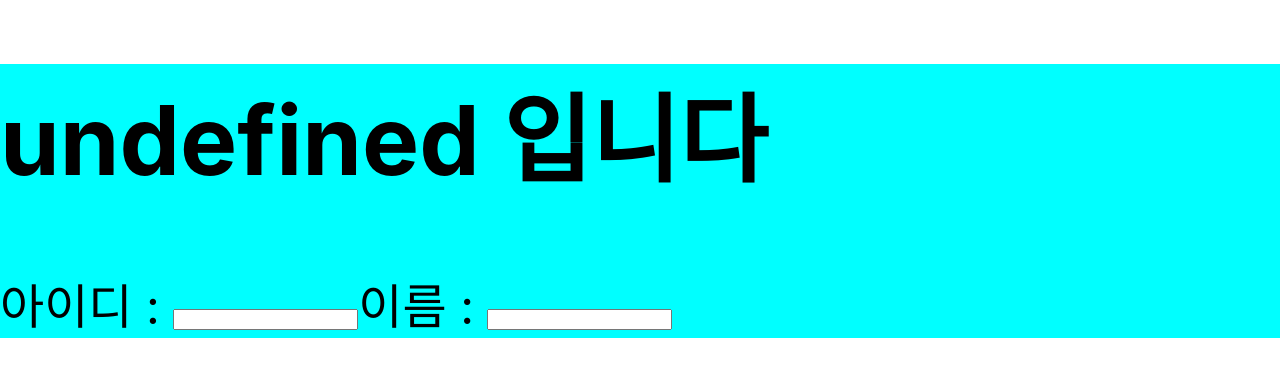
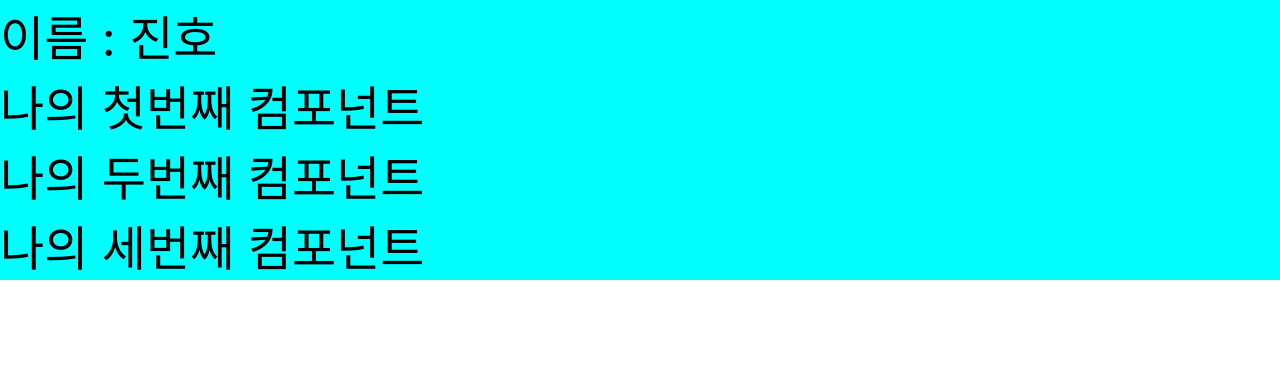
Before and after one commit to Hogrii/Douzone_React, a React (Create React App) app in the folder hello-app/: page / in a window 1280 px wide. Shown: the top 376 px of the page. Built offline with nearby package versions, Linux system fonts and the light colour scheme.

Commit message:
컴포넌트 import

```diff
--- /dev/null
+++ b/hello-app/src/App3.js
@@ -0,0 +1,48 @@
+import { Component } from 'react';
+import './App.css';
+/*
+import MyComponent from './comp/MyComponent';
+import MyComponent2 from './comp/MyComponent2';
+import MyComponent3 from './comp/MyComponent3';
+*/
+// 여러 개의 파일을 import할 경우 묶어서 할 수 있다
+import { MyComponent, MyComponent2, MyComponent3 } from './comp';
+
+// export { MyComponent }; // export를 이렇게 했다면
+// import { MyComponent } from './comp/MyComponent';
+
+class App3 extends Component {
+  // name = ''; // 멤버 변수
+  render() {
+    const name = '진호'; // 지역 변수
+    return (
+      /*
+        // 멤버 변수 접근
+        <div className="react">
+            이름 : {this.name}
+            <MyComponent />
+            <MyComponent2 />
+            <MyComponent3 />
+        </div>
+      */
+
+      // 지역 변수 접근
+
+      <div className="react">
+        이름 : {name}
+        <MyComponent />
+        <MyComponent2 />
+        <MyComponent3 />
+      </div>
+    );
+  }
+}
+
+/*
+function App3() {
+    const name = '홍길동';
+    return <div className="react">{name}</div>;
+}
+ */
+
+export default App3;
--- /dev/null
+++ b/hello-app/src/comp/MyComponent.js
@@ -0,0 +1,12 @@
+import React, { Component } from 'react';
+
+class MyComponent extends Component {
+  render() {
+    return <div>나의 첫번째 컴포넌트</div>;
+  }
+}
+
+// 외부에서 사용시키기 위해 반드시 export를 시켜줘야 한다
+export default MyComponent;
+// export { MyComponent }; // 이렇게 써도 된다(default 안쓸거면)
+// export { MyComponent as ErrorPage }; -> 별명도 지어줄 수 있음
--- /dev/null
+++ b/hello-app/src/comp/MyComponent2.js
@@ -0,0 +1,7 @@
+import React from 'react';
+
+export default function MyComponent2() {
+  return <div>나의 두번째 컴포넌트</div>;
+}
+
+// export default MyComponent2;
--- /dev/null
+++ b/hello-app/src/comp/MyComponent3.js
@@ -0,0 +1,7 @@
+import React from 'react';
+
+const MyComponent3 = () => {
+  return <div>나의 세번째 컴포넌트</div>;
+};
+
+export default MyComponent3;
--- /dev/null
+++ b/hello-app/src/comp/index.js
@@ -0,0 +1,5 @@
+import MyComponent from './MyComponent';
+import MyComponent2 from './MyComponent2';
+import MyComponent3 from './MyComponent3';
+
+export { MyComponent, MyComponent2, MyComponent3 };
--- a/hello-app/src/index.js
+++ b/hello-app/src/index.js
@@ -1,14 +1,15 @@
-import React from "react";
-import ReactDOM from "react-dom/client";
-import "./index.css";
-import App from "./App";
-import App2 from "./App2";
-import reportWebVitals from "./reportWebVitals";
+import React from 'react';
+import ReactDOM from 'react-dom/client';
+import './index.css';
+import App from './App';
+import App2 from './App2';
+import App3 from './App3';
+import reportWebVitals from './reportWebVitals';
 
-const root = ReactDOM.createRoot(document.getElementById("root"));
+const root = ReactDOM.createRoot(document.getElementById('root'));
 root.render(
   <React.StrictMode>
-    <App2 />
+    <App3 />
   </React.StrictMode>
 );
 
```
